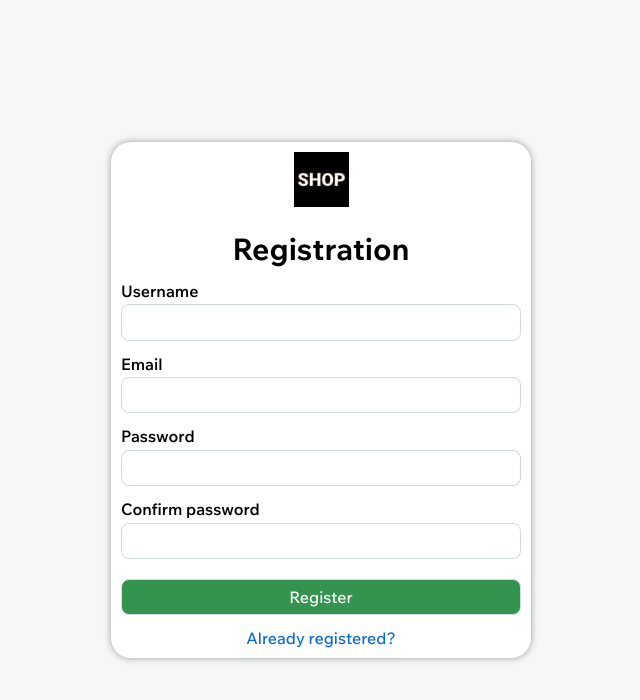
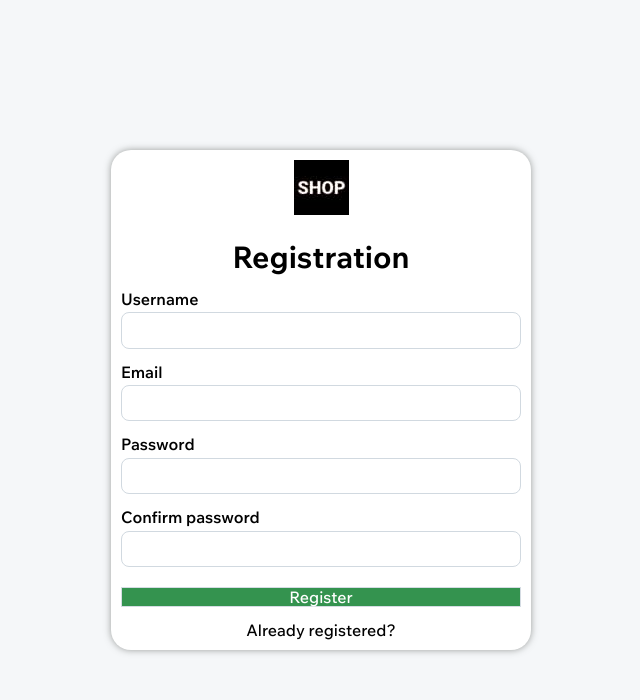
Before and after one commit to W0x3R/Mini-Shop, a React app: page /register in a window 1280 px wide. Shown: the top 700 px of the page, without its empty margins (319-959 px from the left). Built offline with nearby package versions, Linux system fonts and the light colour scheme.

Commit message:
feat: the styles of the basic components have been changed to unique ones

```diff
--- a/src/shared/ui/Button/Button.module.css
+++ b/src/shared/ui/Button/Button.module.css
@@ -1,11 +1,6 @@
 .button {
-  display: inline-flex;
-  justify-content: center;
-  padding: 8px 10px;
   transition: var(--basic-transition);
-  border-radius: 8px;
   outline: none;
-  font-weight: 500;
 
   &:focus-visible {
     border-color: var(--focus-color);
--- a/src/shared/ui/Link/Link.module.css
+++ b/src/shared/ui/Link/Link.module.css
@@ -1,4 +1,3 @@
 .link {
   font-weight: 500;
-  color: var(--primary-link-color);
 }
```
